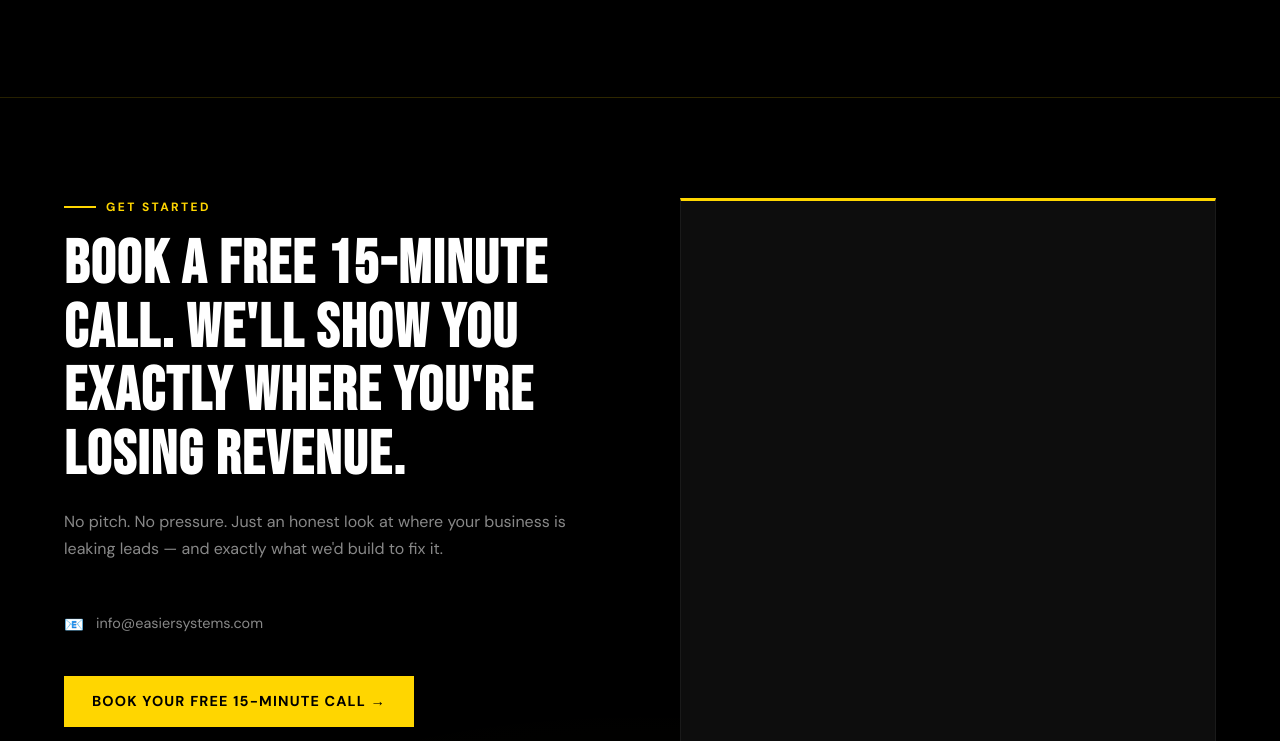
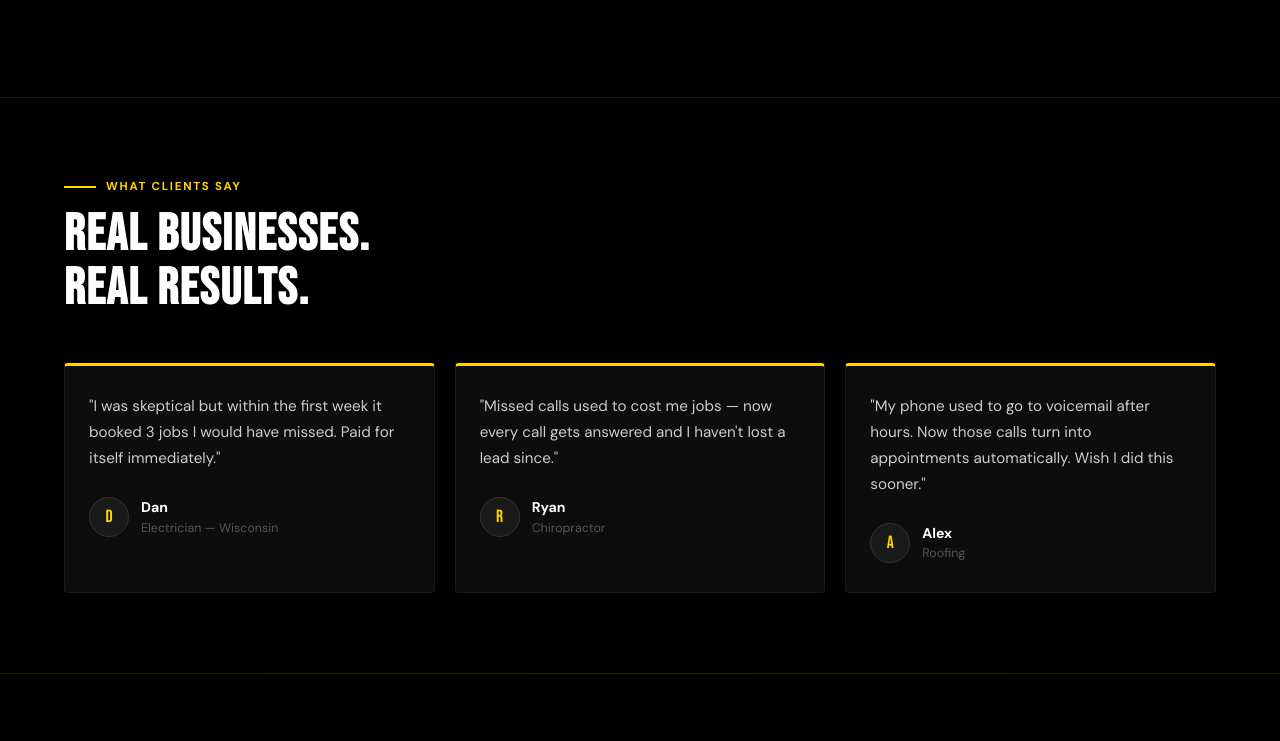
Before and after one commit to lococlaude/easiersystems, a plain HTML site: page index.html in a window 1280 px wide. Shown: the part 5778-6519 px from the top of the page. Drawn offline with Linux system fonts and the light colour scheme; a script that the page names is missing.

Commit message:
add testimonials section

```diff
--- a/index.html
+++ b/index.html
@@ -1196,6 +1196,50 @@
     </div>
   </section>
 
+  <!-- ==================== TESTIMONIALS ==================== -->
+  <section id="testimonials" style="padding:80px 0;border-top:1px solid #1a1a1a;position:relative;z-index:1;">
+    <div class="container">
+      <div class="section-label fade-up" style="font-size:0.72rem;font-weight:700;letter-spacing:0.15em;text-transform:uppercase;color:#FFD600;margin-bottom:12px;">What Clients Say</div>
+      <h2 class="fade-up" style="font-family:'Bebas Neue',sans-serif;font-size:clamp(2rem,5vw,3.2rem);line-height:1.05;letter-spacing:0.03em;margin-bottom:48px;">Real Businesses.<br/>Real Results.</h2>
+      <div style="display:grid;grid-template-columns:repeat(auto-fit,minmax(260px,1fr));gap:20px;">
+
+        <div style="background:#0d0d0d;border:1px solid #1a1a1a;border-top:3px solid #FFD600;border-radius:4px;padding:28px 24px;">
+          <p style="font-size:0.95rem;color:#ccc;line-height:1.7;margin-bottom:24px;">"I was skeptical but within the first week it booked 3 jobs I would have missed. Paid for itself immediately."</p>
+          <div style="display:flex;align-items:center;gap:12px;">
+            <div style="width:40px;height:40px;border-radius:50%;background:#1a1a1a;border:1px solid #333;display:flex;align-items:center;justify-content:center;font-family:'Bebas Neue',sans-serif;font-size:1.1rem;color:#FFD600;">D</div>
+            <div>
+              <div style="font-weight:700;font-size:0.88rem;color:#fff;">Dan</div>
+              <div style="font-size:0.78rem;color:#555;">Electrician — Wisconsin</div>
+            </div>
+          </div>
+        </div>
+
+        <div style="background:#0d0d0d;border:1px solid #1a1a1a;border-top:3px solid #FFD600;border-radius:4px;padding:28px 24px;">
+          <p style="font-size:0.95rem;color:#ccc;line-height:1.7;margin-bottom:24px;">"Missed calls used to cost me jobs — now every call gets answered and I haven't lost a lead since."</p>
+          <div style="display:flex;align-items:center;gap:12px;">
+            <div style="width:40px;height:40px;border-radius:50%;background:#1a1a1a;border:1px solid #333;display:flex;align-items:center;justify-content:center;font-family:'Bebas Neue',sans-serif;font-size:1.1rem;color:#FFD600;">R</div>
+            <div>
+              <div style="font-weight:700;font-size:0.88rem;color:#fff;">Ryan</div>
+              <div style="font-size:0.78rem;color:#555;">Chiropractor</div>
+            </div>
+          </div>
+        </div>
+
+        <div style="background:#0d0d0d;border:1px solid #1a1a1a;border-top:3px solid #FFD600;border-radius:4px;padding:28px 24px;">
+          <p style="font-size:0.95rem;color:#ccc;line-height:1.7;margin-bottom:24px;">"My phone used to go to voicemail after hours. Now those calls turn into appointments automatically. Wish I did this sooner."</p>
+          <div style="display:flex;align-items:center;gap:12px;">
+            <div style="width:40px;height:40px;border-radius:50%;background:#1a1a1a;border:1px solid #333;display:flex;align-items:center;justify-content:center;font-family:'Bebas Neue',sans-serif;font-size:1.1rem;color:#FFD600;">A</div>
+            <div>
+              <div style="font-weight:700;font-size:0.88rem;color:#fff;">Alex</div>
+              <div style="font-size:0.78rem;color:#555;">Roofing</div>
+            </div>
+          </div>
+        </div>
+
+      </div>
+    </div>
+  </section>
+
   <!-- ==================== CONTACT ==================== -->
   <section id="contact">
     <div class="container">
```
